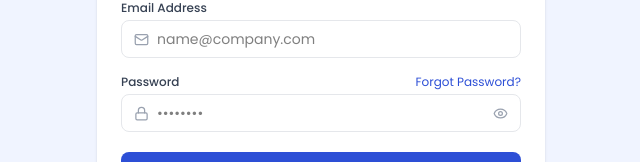
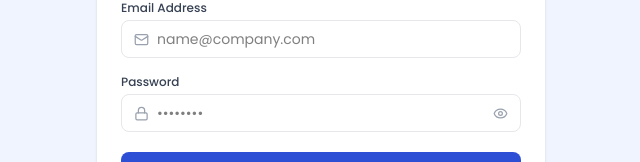
Before and after one commit to hammadgul-dev/hiresync, a Next.js app: page /auth/login in a window 1280 px wide. Shown: the part 281-443 px from the top of the page, without its empty margins (319-959 px from the left). Built offline with nearby package versions, Linux system fonts and the light colour scheme.

Commit message:
remove forget password feature form login page

```diff
--- a/src/app/auth/login/page.tsx
+++ b/src/app/auth/login/page.tsx
@@ -78,12 +78,6 @@ export default function LoginPage() {
               <label className="text-xs font-medium text-gray-700">
                 Password
               </label>
-              <Link
-                href="#"
-                className="text-xs text-[#2d4fd6] hover:underline cursor-pointer"
-              >
-                Forgot Password?
-              </Link>
             </div>
             <div className="flex items-center border border-gray-200 rounded-lg px-3 py-2 gap-2 focus-within:ring-2 focus-within:ring-[#2d4fd6] focus-within:border-transparent">
               <Lock size={15} className="text-gray-400 shrink-0" />
```
